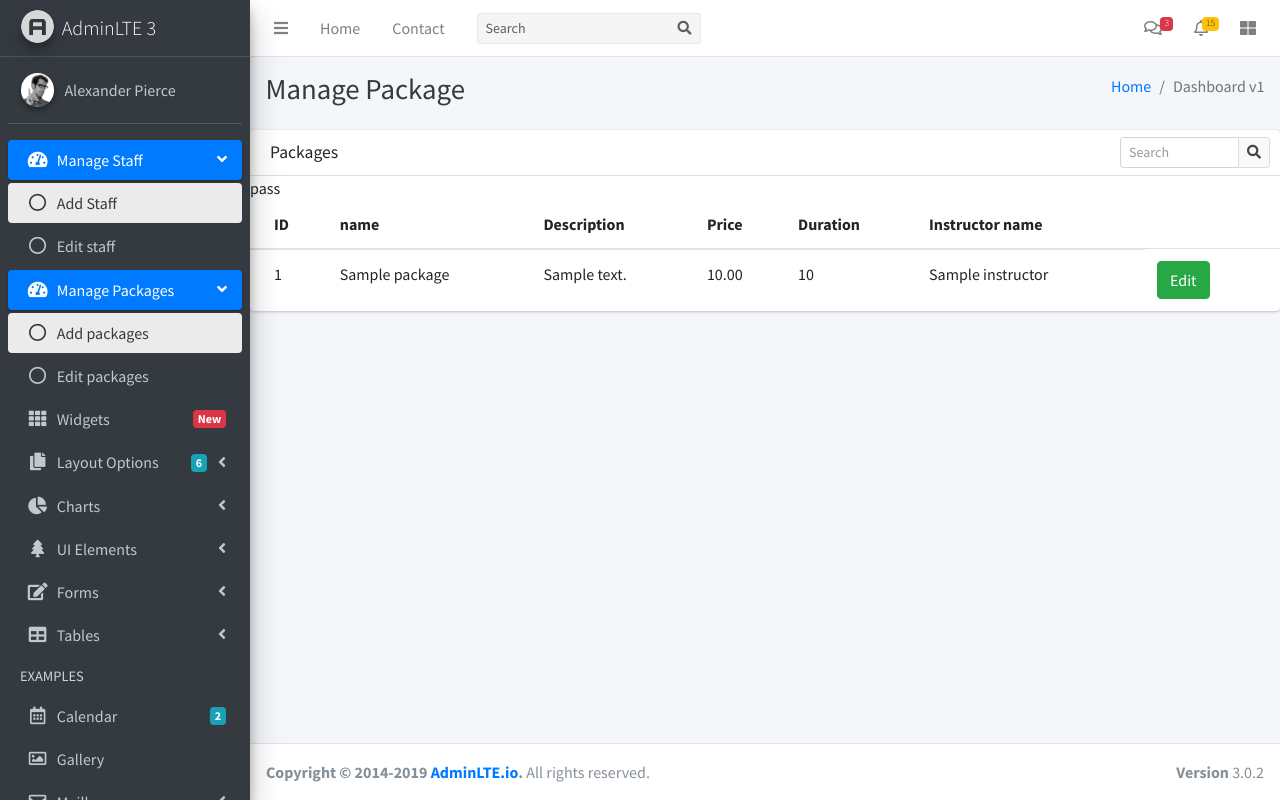
After one commit to muhd-shafeen-34/Driving-School-Management-System, a Django app: page /manage_package in a window 1280 px wide. The commit adds this page. Run offline with Django 5.2, Linux system fonts and the light colour scheme; tables that the repository leaves empty hold one stand-in row (values such as "Sample post"); some libraries are stand-ins or nearby versions.

Commit message:
added packages package view functions

```diff
--- a/App/Admin_Views.py
+++ b/App/Admin_Views.py
@@ -71,3 +71,28 @@ def edit_staff_save(request):
         except:
              messages.error(request,"Editing data failed")
              return HttpResponseRedirect('/edit_staff/'+staff_id)
+
+def add_package(request):
+    return render(request, 'App/Admin/add_package_template.html')
+
+def add_package_save(req):
+    if req.method != 'POST':
+        return HttpResponse("adding package is failed")
+    else:
+        name = req.POST.get('name')
+        desc = req.POST.get('desc')
+        price = req.POST.get('price')
+        duration = req.POST.get('duration')
+        try:
+            package = models.Package.objects.create(name=name, description=desc, price=price, duration=duration)
+            package.save()
+
+            messages.success(req,"Successfully added package")
+            return HttpResponseRedirect('add_package')
+        except:
+            return HttpResponseRedirect('add_package')
+
+
+def manage_package(request):
+    packages = models.Package.objects.all()
+    return render(request,'App/Admin/manage_package_template.html',{'packages':packages})
--- a/App/models.py
+++ b/App/models.py
@@ -52,3 +52,13 @@ class Student(models.Model):
 
     def __str__(self):
         return self.name
+
+class Package(models.Model):
+    instructor = models.ForeignKey(Instructor, on_delete=models.SET_NULL, null=True, blank=True)# Many instructors can be assigned to a package
+    name = models.CharField(max_length=255)
+    description = models.TextField()
+    price = models.DecimalField(max_digits=10, decimal_places=2)
+    duration = models.IntegerField(help_text="Duration in days")
+
+    def __str__(self):
+        return self.name
--- a/App/urls.py
+++ b/App/urls.py
@@ -25,8 +25,11 @@ urlpatterns = [
     path('register',views.student_register, name='register'),
     path('admin_home',Admin_Views.admin_dashboard,name='admin_home'),
     path('add_staff',Admin_Views.add_staff,name='add_staff'),
+    path('add_package',Admin_Views.add_package,name='add_package'),
     path('add_staff_save',Admin_Views.add_staff_save,name='add_staff_save'),
+    path('add_package_save',Admin_Views.add_package_save,name='add_package_save'),
     path('manage_staff',Admin_Views.manage_staff,name='manage_staff'),
+    path('manage_package',Admin_Views.manage_package,name='manage_package'),
     path('edit_staff/<str:staff_id>',Admin_Views.edit_staff,name='edit_staff'),
     path('edit_staff_save',Admin_Views.edit_staff_save,name='edit_staff_save'),
     path('staff_home',Staff_Views.staff_dashboard,name='staff_home'),
--- a/DSM/settings.py
+++ b/DSM/settings.py
@@ -92,7 +92,7 @@ WSGI_APPLICATION = 'DSM.wsgi.application'
 DATABASES = {
     'default': {
         'ENGINE': 'django.db.backends.postgresql',
-        'NAME': 'helloworld',
+        'NAME': 'swiggy',
         'USER': 'postgres',
         'PASSWORD': 'root',
         'HOST': 'localhost',
--- /dev/null
+++ b/DSM/templates/App/Admin/manage_package_template.html
@@ -0,0 +1,66 @@
+{% extends 'App/Admin/base.html' %}
+{% block page_title %} Manage Package {% endblock page_title %}
+{% block main_content %}
+<!-- main content -->
+<div class="row">
+    <div class="col-12">
+      <div class="card">
+        <div class="card-header">
+          <h3 class="card-title">Packages</h3>
+
+          <div class="card-tools">
+            <div class="input-group input-group-sm" style="width: 150px;">
+              <input type="text" name="table_search" class="form-control float-right" placeholder="Search">
+
+              <div class="input-group-append">
+                <button type="submit" class="btn btn-default"><i class="fas fa-search"></i></button>
+              </div>
+            </div>
+          </div>
+        </div>
+        <!-- /.card-header -->
+        <div class="card-body table-responsive p-0">
+          <table class="table table-hover text-nowrap">
+            <thead>
+              <tr>
+                <th>ID</th>
+                <th>name</th>
+                <th>Description</th>
+                <th>Price</th>
+                <th>Duration</th>
+                <th>Instructor name</th>
+              </tr>
+            </thead>
+            <tbody>
+                {% for package in packages %}
+            <tr>
+                <td>{{ package.id }}</td>
+                <td>{{ package.name }}</td>
+                <td>{{ package.description }}</td>
+                <td>{{ package.price }}</td>
+                <td>{{ package.duration }}</td>
+                {% if package.instructor_id %}
+
+                <td>{{ package.instructor.name }}</td>
+                {% else %}
+                <td>Instructor not assigned</td>
+                {% endif %}
+                <td><a href="/edit_package/{{ package.id }}" class="btn btn-success">Edit</a></td>
+                {% if package.instructor_id == NULL %}
+                <td><a href="/assign_instructor/{{ package.id }}" class="btn btn-success">Assign</a></td>
+                {% else %}
+                pass
+                {% endif %}
+            </tr>
+              {% endfor %}
+            </tbody>
+          </table>
+        </div>
+        <!-- /.card-body -->
+      </div>
+      <!-- /.card -->
+    </div>
+  </div>
+  <!-- /.row -->
+{% endblock main_content %}
+<!-- /.content -->
--- a/DSM/templates/App/Admin/sidebar_template.html
+++ b/DSM/templates/App/Admin/sidebar_template.html
@@ -63,13 +63,13 @@
               </a>
               <ul class="nav nav-treeview">
                 <li class="nav-item">
-                  <a href="/assign_instructor" class="nav-link active">
+                  <a href="/add_package" class="nav-link active">
                     <i class="far fa-circle nav-icon"></i>
                     <p>Add packages</p>
                   </a>
                 </li>
                 <li class="nav-item">
-                  <a href="/edit_staff" class="nav-link">
+                  <a href="/manage_package" class="nav-link">
                     <i class="far fa-circle nav-icon"></i>
                     <p>Edit packages</p>
                   </a>
```
Also changed, not shown: DSM/templates/App/Admin/add_package_template.html (added, +66 -0 lines), App/migrations/0001_initial.py, App/migrations/0002_alter_customuser_last_login.py (deleted).
